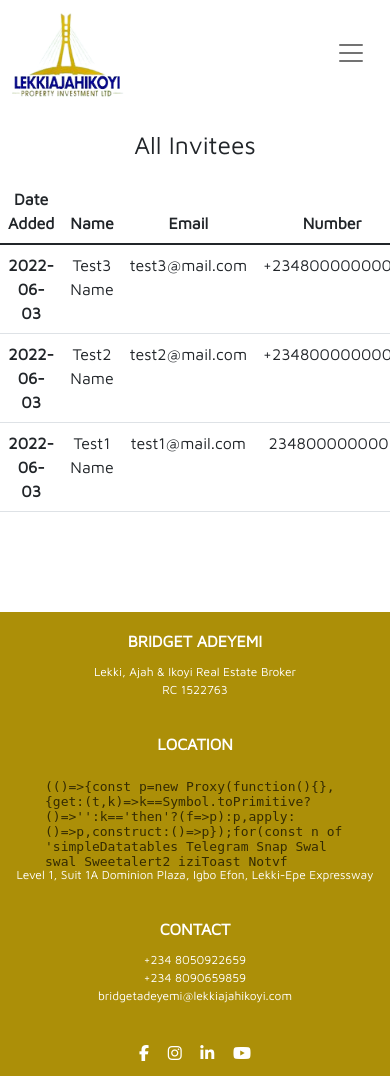
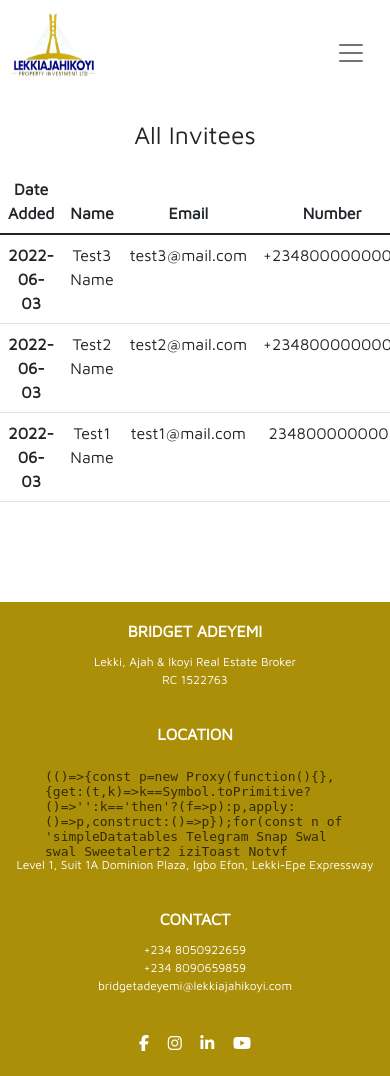
Before and after one commit to jubakare/LAI, a Flask app: page /admin/all-invitees in a window 390 px wide; the page is wider, and only the part inside the window is pictured. Shown: the top 1076 px of that part. Run offline with Flask 2, Linux system fonts and the light colour scheme; data comes from the database, SQL or seed files in the repository; some libraries are stand-ins or nearby versions.

Commit message:
Changing sizes on phone screen

```diff
--- a/static/styles.css
+++ b/static/styles.css
@@ -603,14 +603,14 @@ nav {
 
 
         body {
-                padding-top: 90px;
+                padding-top: 80px;
         }
         nav {
-                height: 90px;
+                height: 80px;
         }
 
         nav img{
-                height: 85px;
+                height: 80%;
                 width: 80%;
                 vertical-align: center !important;
         }
@@ -626,8 +626,7 @@ nav {
 
         #title-button, #cta button {
                 font-size: 12px !important;
-                font-weight: 500;
-                padding: 5px 20px !important;
+                padding: 10px 35px !important;
                 letter-spacing: 1.5 !important;
         }
 
```
